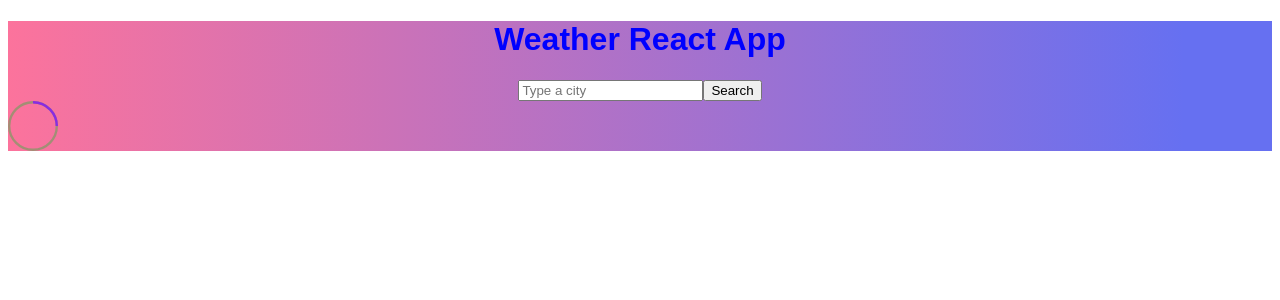
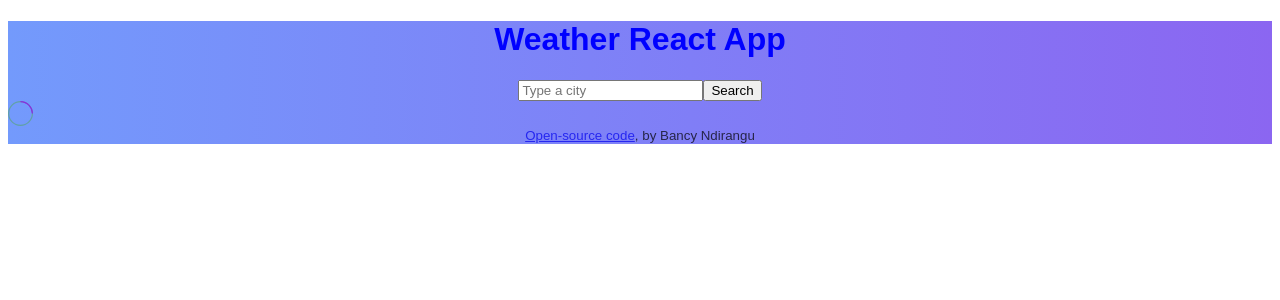
Before and after one commit to Bancy614/weatherReactApp, a React (Create React App) app: page / in a window 1280 px wide. Shown: the top 300 px of the page. Built offline with nearby package versions, Linux system fonts and the light colour scheme.

Commit message:
added github link and updated css

```diff
--- a/src/App.js
+++ b/src/App.js
@@ -1,11 +1,13 @@
 import SearchEngine from "./SearchEngine";
 import "./styles.css";
+import Footer from "./Footer";
 
 export default function App() {
   return (
     <div className="App">
       <h1>Weather React App </h1>
       <SearchEngine />
+      <Footer />
     </div>
   );
 }
--- /dev/null
+++ b/src/Footer.js
@@ -0,0 +1,17 @@
+import React from "react";
+import "./styles.css";
+
+export default function Footer() {
+  return (
+    <small>
+      <a
+        href="https://github.com/Bancy614/weatherReactApp"
+        target="_blank"
+        rel="noreferrer"
+      >
+        Open-source code
+      </a>
+      , by Bancy Ndirangu
+    </small>
+  );
+}
--- a/src/SearchEngine.js
+++ b/src/SearchEngine.js
@@ -1,7 +1,7 @@
 import React, { useState } from "react";
 import axios from "axios";
 import "./styles.css";
-import {Oval} from 'react-loader-spinner'
+import { Oval } from "react-loader-spinner";
 
 export default function SearchEngine() {
   function handleSubmit(event) {
@@ -69,19 +69,19 @@ export default function SearchEngine() {
           </ul>
         </div>
       )}
+
       <Oval
-        height={50}
-        width={50}
+        height={25}
+        width={25}
         color="blueviolet"
         wrapperStyle={{}}
         wrapperClass=""
         visible={true}
-        ariaLabel='oval-loading'
+        ariaLabel="oval-loading"
         secondaryColor="#4fa94d"
         strokeWidth={2}
         strokeWidthSecondary={2}
-
-/>
+      />
     </div>
   );
 }
--- a/src/styles.css
+++ b/src/styles.css
@@ -1,9 +1,13 @@
 .App {
   font-family: sans-serif;
   text-align: center;
-  background: linear-gradient(90deg, rgb(252, 115, 156) 0%, rgb(252, 115, 156) 0%, rgb(102, 112, 241) 93%);
+  background: linear-gradient(
+    90deg,
+    rgb(115, 154, 252) 0%,
+    rgb(139, 102, 241) 100%
+  );
 }
-h1{
+h1 {
   color: blue;
 }
 ul {
@@ -17,3 +21,6 @@ li {
 SearchEngine {
   text-align: center;
 }
+small {
+  opacity: 0.7;
+}
```
Also changed, not shown: 1 other file (tests, documents, lock files or other folders).
